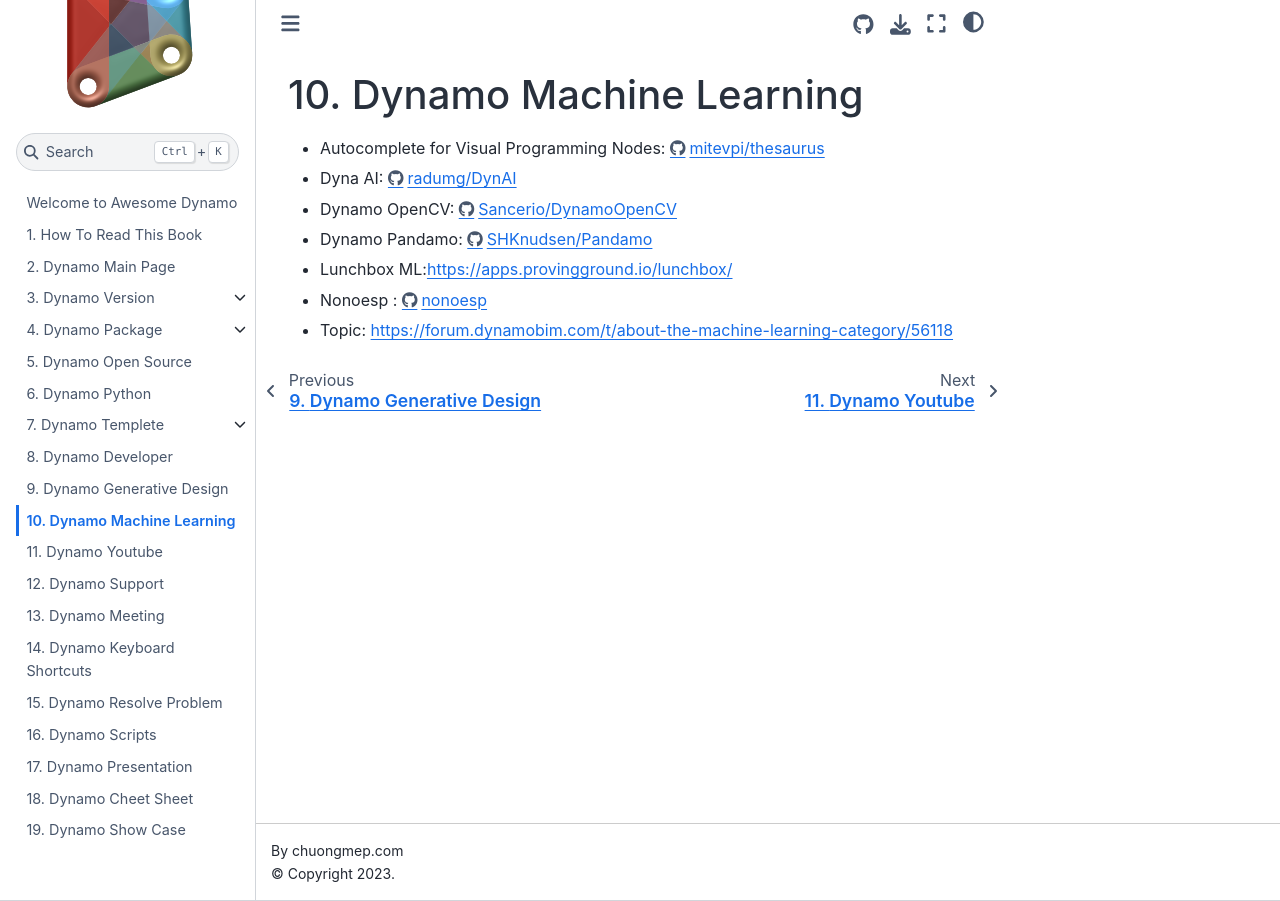
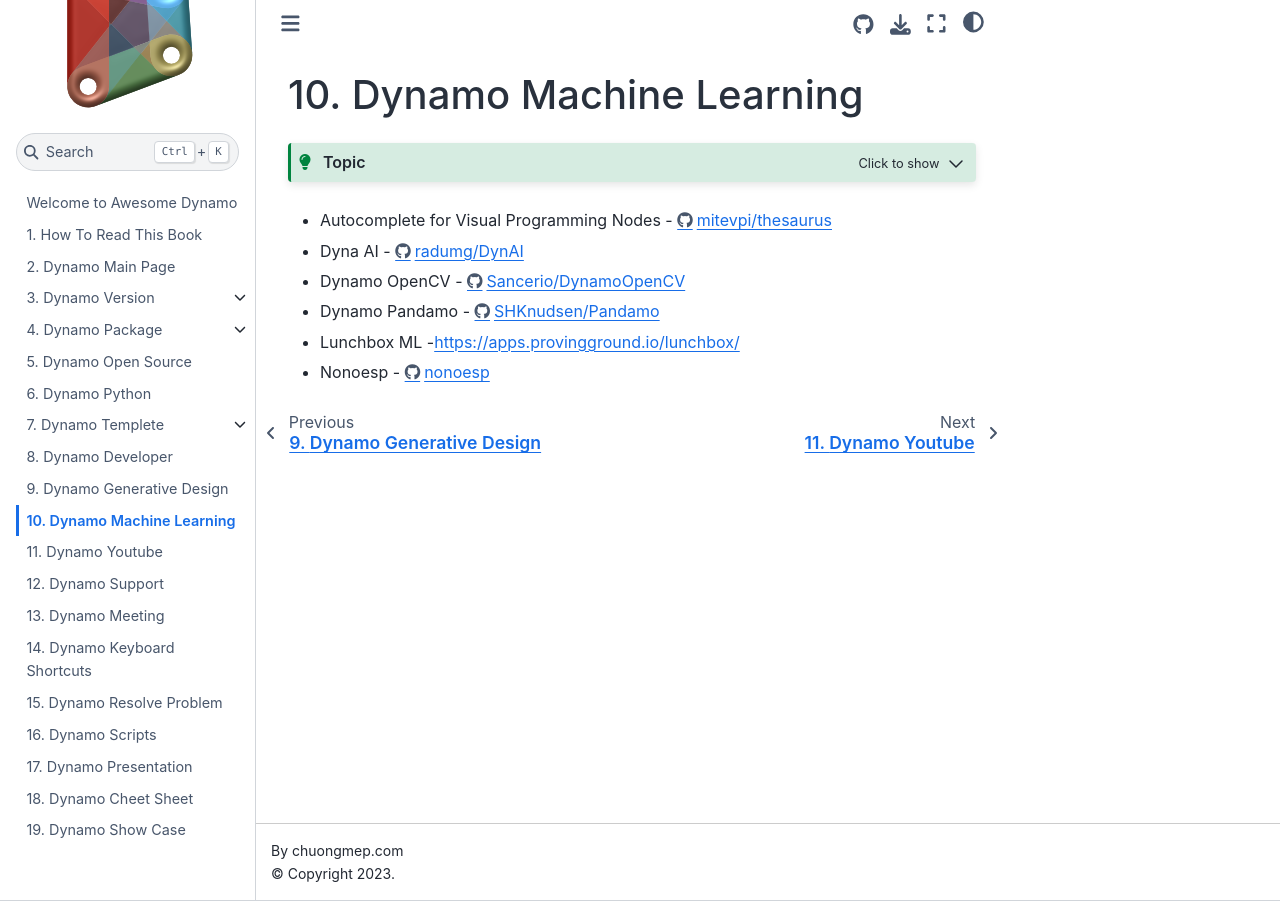
Before and after one commit to chuongmep/Awesome-Dynamo, a Jupyter Book: the page built from DynamoML/dynml.md, in a window 1280 px wide. Built offline with Jupyter Book 1.0.4 settings and Sphinx 7.4.7 and the Sphinx Book theme 1.1.4, drawn with Linux system fonts in a browser that asks for light colours; some of the changed lines change nothing that is shown.

Commit message:
reformat dyn ml

````diff
--- a/DynamoML/dynml.md
+++ b/DynamoML/dynml.md
@@ -1,9 +1,12 @@
 # Dynamo Machine Learning
+```{admonition} Topic
+:class: tip, dropdown
+https://forum.dynamobim.com/t/about-the-machine-learning-category/56118
+```
 
-- Autocomplete for Visual Programming Nodes: [https://github.com/mitevpi/thesaurus](https://github.com/mitevpi/thesaurus)
-- Dyna AI: [https://github.com/radumg/DynAI](https://github.com/radumg/DynAI)
-- Dynamo OpenCV: [https://github.com/Sancerio/DynamoOpenCV](https://github.com/Sancerio/DynamoOpenCV)
-- Dynamo Pandamo: [https://github.com/SHKnudsen/Pandamo](https://github.com/SHKnudsen/Pandamo)
-- Lunchbox ML:[https://apps.provingground.io/lunchbox/](https://apps.provingground.io/lunchbox/)
-- Nonoesp : [https://github.com/nonoesp](https://github.com/nonoesp)
-- Topic: [https://forum.dynamobim.com/t/about-the-machine-learning-category/56118](https://forum.dynamobim.com/t/about-the-machine-learning-category/56118)
+- Autocomplete for Visual Programming Nodes - [https://github.com/mitevpi/thesaurus](https://github.com/mitevpi/thesaurus)
+- Dyna AI - [https://github.com/radumg/DynAI](https://github.com/radumg/DynAI)
+- Dynamo OpenCV - [https://github.com/Sancerio/DynamoOpenCV](https://github.com/Sancerio/DynamoOpenCV)
+- Dynamo Pandamo - [https://github.com/SHKnudsen/Pandamo](https://github.com/SHKnudsen/Pandamo)
+- Lunchbox ML -[https://apps.provingground.io/lunchbox/](https://apps.provingground.io/lunchbox/)
+- Nonoesp - [https://github.com/nonoesp](https://github.com/nonoesp)
````
